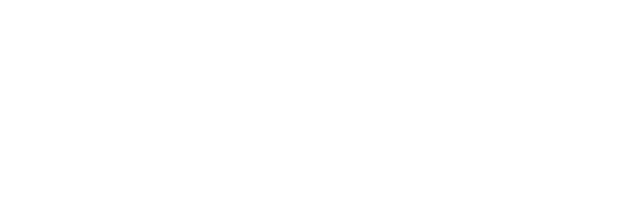
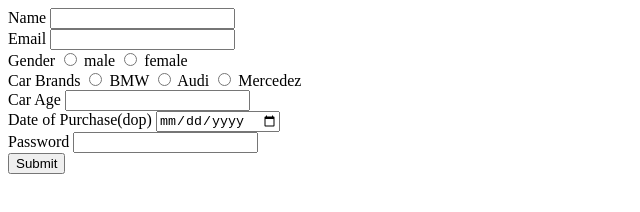
Before and after one commit to acciojob/car-insurance-form-yogeshsapare, a website: page main.html in a window 1280 px wide. Shown: the whole page, without its empty margins (0-640 px from the left). Drawn offline with Linux system fonts and the light colour scheme.

Commit message:
created a submission

```diff
--- a/main.html
+++ b/main.html
@@ -8,6 +8,34 @@
 
 <body>
 	<!-- the entire body must be written by student -->
+	<form>
+		<label for="name">Name</label>
+		<input id="name" type="text"><br>
+		<label for="email">Email</label>
+		<input id="email" type="email"><br>
+		<label for="gender">Gender</label>
+    <input type="radio" name="male" id="male">
+		 <label for="male">male</label>
+    <input type="radio" name="female" id="female">
+		<label for="female">female</label><br>
+		<label for="cars">Car Brands</label>
+		<input type="radio" name="BMW" id="cars">
+		<label for="cars">BMW</label>
+		<input type="radio" name="Audi" id="cars">
+		<label for="cars">Audi</label>
+		<input type="radio" name="Mercedez" id="cars">
+		<label for="cars">Mercedez</label><br>
+		<label for="Car Age">Car Age</label>
+		<input type="number" name="Car Age" id="carage"><br>
+		<label for="dop">Date of Purchase(dop)</label>
+		<input type="date" name="Date of Purchase" id="dop"><br>
+		<label for="Password">Password</label>
+		<input type="password" name="Password" id="Password"><br>
+		<input type="submit" name="submit" id="submit">
+
+
+
+	</form>
     <script type="text/javascript" src="./script.js">
 </script>
 
```
